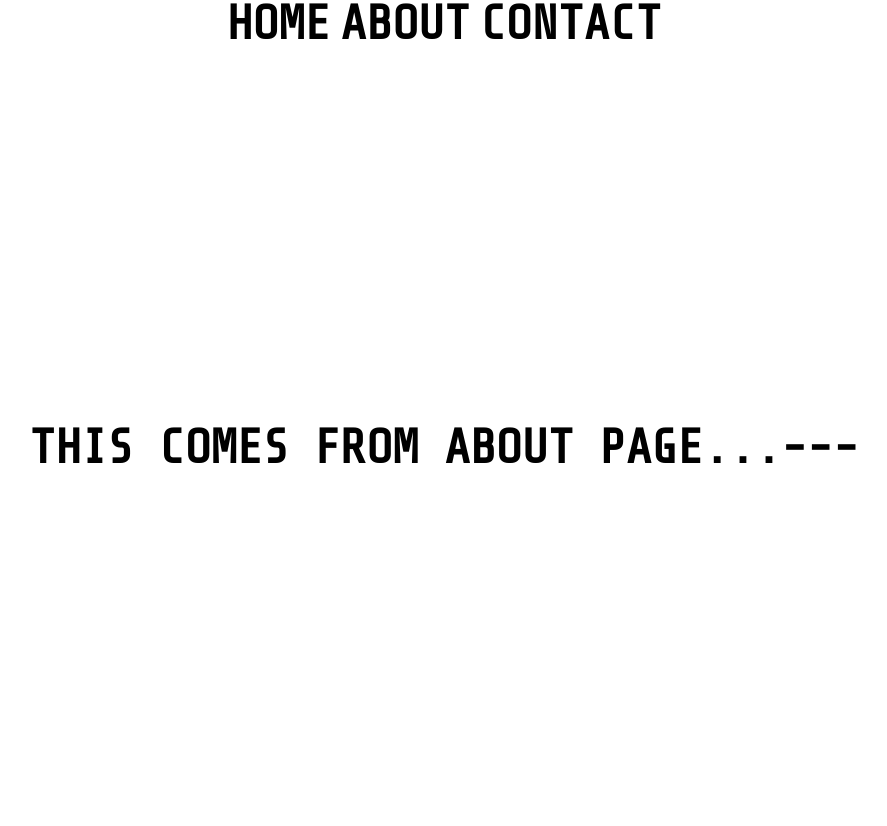
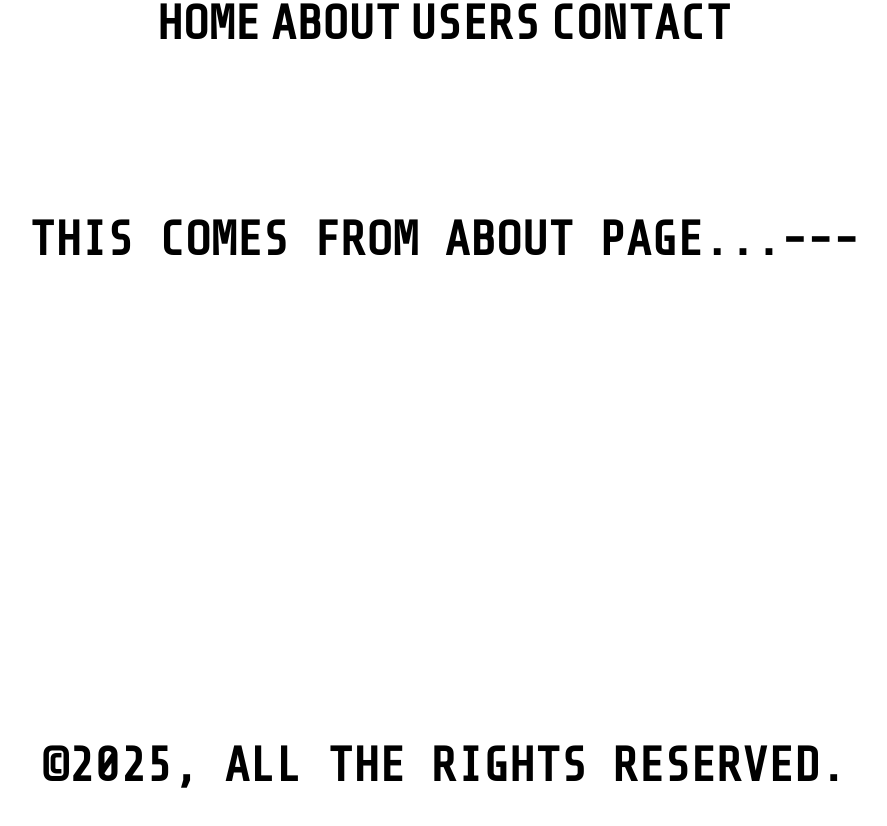
Before and after one commit to rakib-hasan-78/router-basics, a React (Vite) app: page /about in a window 1280 px wide. Shown: the top 826 px of the page, without its empty margins (196-1083 px from the left). After the commit the page ends 800 px from the top, so only its background shows below. Built offline with nearby package versions, Linux system fonts and the light colour scheme.

Commit message:
useLoaderData hook started...

```diff
--- /dev/null
+++ b/src/components/Component/Footer.jsx
@@ -0,0 +1,11 @@
+import React from 'react';
+
+const Footer = () => {
+    return (
+        <div className='w-full py-2.5'>
+            <h2 className='text-center'>&copy;2025, All The rights Reserved.</h2>
+        </div>
+    );
+};
+
+export default Footer;
--- a/src/components/Component/Nav.jsx
+++ b/src/components/Component/Nav.jsx
@@ -1,11 +1,13 @@
 import React from 'react';
+import { Link } from 'react-router-dom';
 
 const Nav = () => {
     return (
         <nav className='w-full flex items-center justify-center space-x-2.5'>
-            <a href="/">Home</a>
-            <a href="/about">About</a>
-            <a href="/contact">Contact</a>
+            <Link to={'/'}>Home</Link>
+            <Link to={'/about'}>About</Link>
+            <Link to={'/users'}>Users</Link>
+            <Link to={'/contact'}>Contact</Link>
         </nav>
     );
 };
--- /dev/null
+++ b/src/components/Component/User.jsx
@@ -0,0 +1,22 @@
+import React from 'react';
+
+const User = ({user}) => {
+    const{name, email, phone }=user;
+    return (
+        <div className='w-full flex flex-col items-center justify-between bg-yellow-500 rounded-md shadow-md inset-0 text-yellow-50'>
+            <div>
+                <h4
+                className='text-lg text-yellow-50'
+                >Name:<small>{name}</small></h4>
+            </div>
+            <div>
+                <h3 className='text-lg'>email:<small className='text-xs'>{email}</small> </h3>
+            </div>
+            <div>
+                <h3 className='text-lg'>contact:<small className='text-xs'>{phone}</small> </h3>
+            </div>
+        </div>
+    );
+};
+
+export default User;
--- a/src/components/pages/About/About.jsx
+++ b/src/components/pages/About/About.jsx
@@ -2,7 +2,7 @@ import React from 'react';
 
 const About = () => {
     return (
-        <div className='w-full min-h-screen flex items-center justify-center'>
+        <div className='w-full min-h-96 flex items-center justify-center'>
             <h2>This comes from ABOUT Page...---</h2>
         </div>
     );
--- a/src/components/pages/Contact/Contact.jsx
+++ b/src/components/pages/Contact/Contact.jsx
@@ -2,7 +2,7 @@ import React from 'react';
 
 const Contact = () => {
     return (
-        <div className='w-full min-h-screen flex items-center justify-center'>
+        <div className='w-full min-h-96 flex items-center justify-center'>
             <h1>tell me where to go baby....</h1>
         </div>
     );
--- a/src/components/pages/Home/Home.jsx
+++ b/src/components/pages/Home/Home.jsx
@@ -2,12 +2,16 @@ import { Outlet } from "react-router-dom";
 
 // import React from 'react';
 import Nav from './../../Component/Nav';
+import Footer from './../../Component/Footer';
 
 const Home = () => {
     return (
-        <div className="w-full flex flex-col items-center justify-center">
+        <div className="w-full min-h-screen flex flex-col items-center justify-between">
             <Nav />
-            <Outlet />
+            <main className="flex-grow">
+                <Outlet />
+            </main>
+            <Footer />
         </div>
     );
 };
--- /dev/null
+++ b/src/components/pages/Users/Users.jsx
@@ -0,0 +1,20 @@
+import React from 'react';
+import { useLoaderData } from 'react-router-dom';
+import User from '../../Component/User';
+
+const Users = () => {
+    const data = useLoaderData();
+    console.log(data)
+    return (
+        <div className='w-full flex flex-col items-center justify-center'>
+            <h1 className='w-full text-center my-12 text-3xl text-pink-400'>we have users: {data.length}</h1>
+            <div className='w-full grid xxs:grid-cols-1 md:grid-cols-2 lg:grid-cols-3 xl:grid-cols-4 place-items-center gap-x-2 gap-y-5'>
+                {
+                    data.map(user=> (<User key={user.id} user={user} />) )
+                }
+            </div>
+        </div>
+    );
+};
+
+export default Users;
--- a/src/main.jsx
+++ b/src/main.jsx
@@ -5,6 +5,7 @@ import './index.css'
 import Home from './components/pages/Home/Home';
 import About from './components/pages/About/About';
 import Contact from './components/pages/Contact/Contact';
+import Users from './components/pages/Users/Users';
 
 
 const router = createBrowserRouter([
@@ -19,6 +20,11 @@ const router = createBrowserRouter([
       {
         path: '/contact',
         element: <Contact />
+      },
+      {
+        path:'/users',
+        loader: () => fetch('https://jsonplaceholder.typicode.com/users'),
+        element: <Users />
       }
     ]
   }
```
